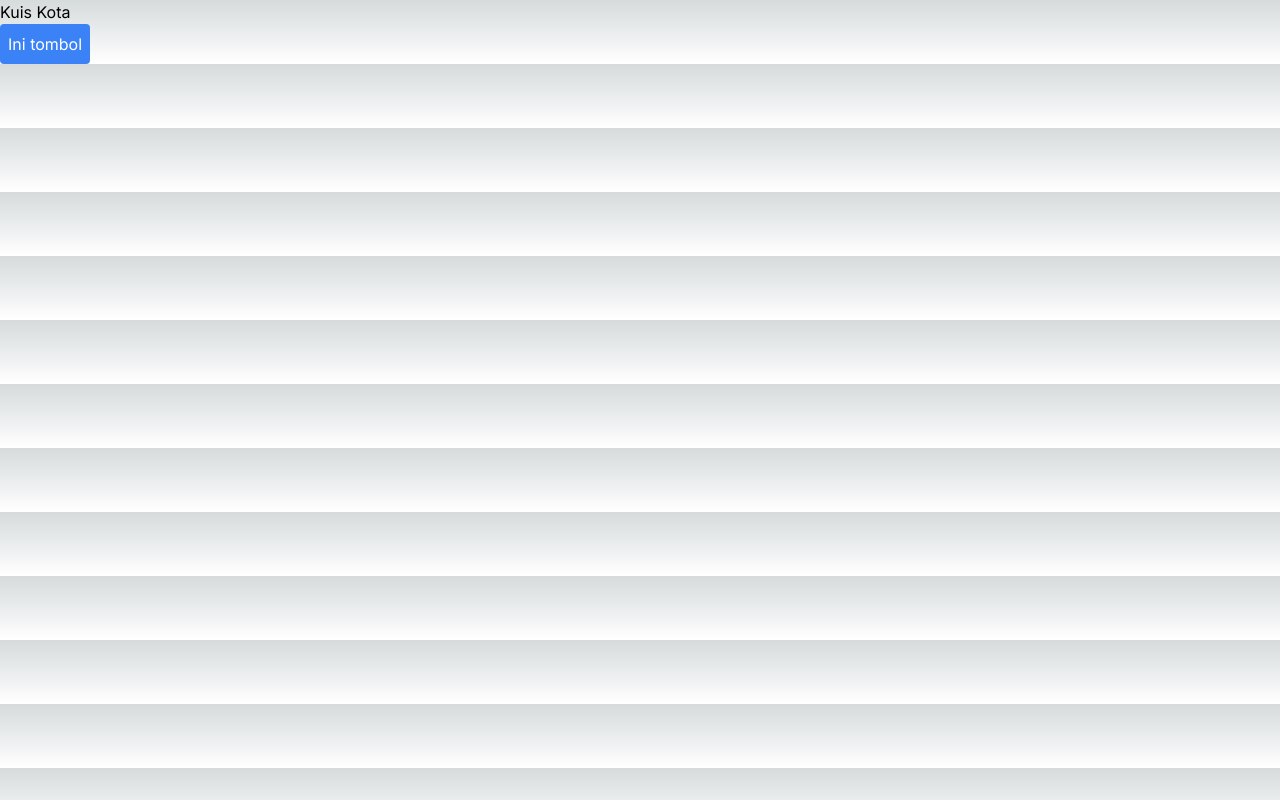
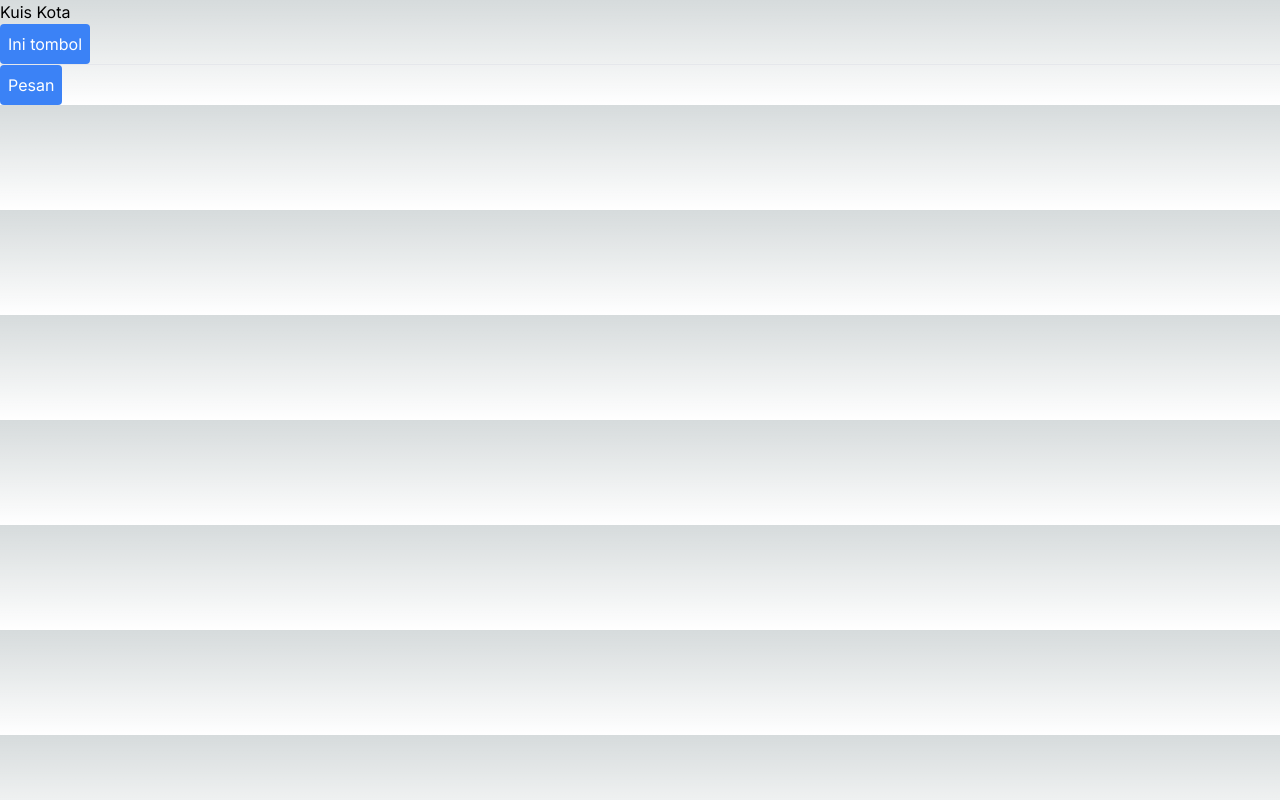
Before and after one commit to RayFian/04-event-dan-state, a Next.js app: page / in a window 1280 px wide. Built offline with nearby package versions, Linux system fonts and the light colour scheme.

Commit message:
Praktikum 2

```diff
--- a/src/app/page.tsx
+++ b/src/app/page.tsx
@@ -1,6 +1,6 @@
 "use client";
 import Image from "next/image";
-import Tombol_1 from "@/components/button";
+import Tombol_1, {Tombol_2} from "@/components/button";
 
 export default function Home() {
   return (
@@ -8,6 +8,8 @@
       <div className="container mx-auto">
         <h2>Kuis Kota</h2>
         <Tombol_1/>
+        <hr></hr>
+        <Tombol_2 isiPesan="Ini Pesanku" namaTombol="Pesan" />
       </div>
     </>
   );
--- a/src/components/button.tsx
+++ b/src/components/button.tsx
@@ -22,3 +22,13 @@
         </button>
     );
 }
+
+export function Tombol_2({isiPesan, namaTombol}){
+    return(
+        <button
+        className="bg-blue-500 hover:bg-blue-700 text-white p-2 rounded"
+        onClick={() => alert(isiPesan)}>
+            {namaTombol}
+        </button>
+    );
+}
```
